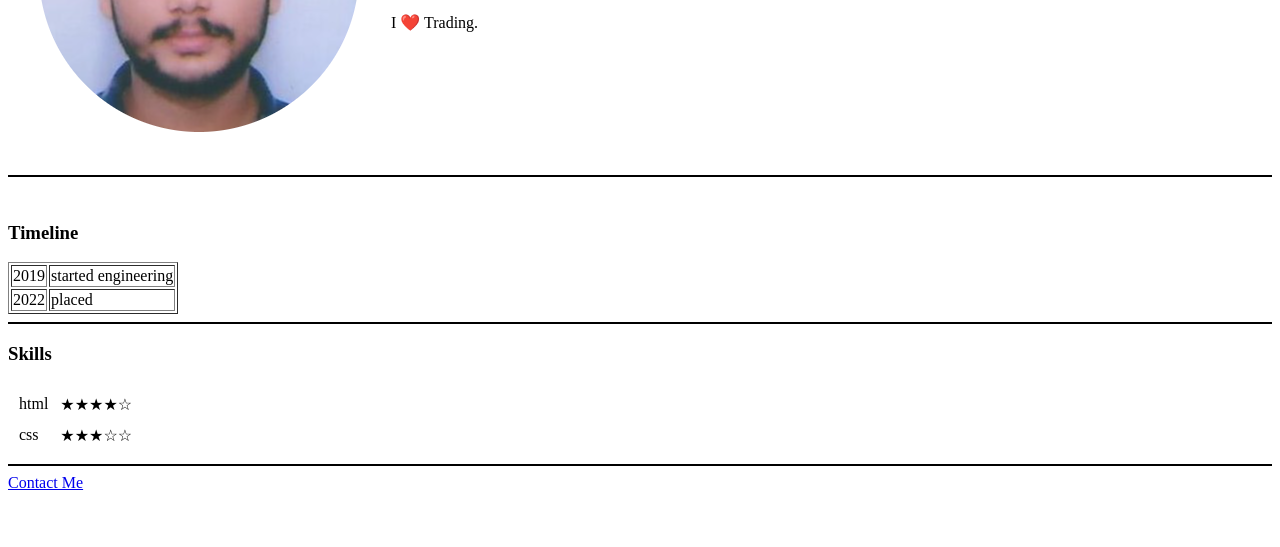
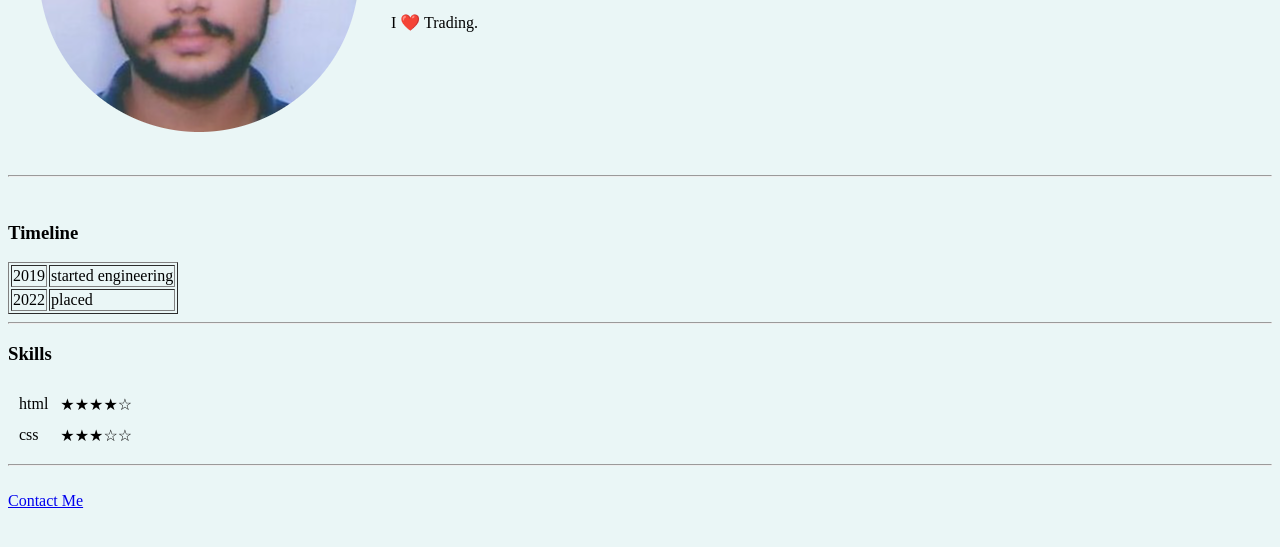
Before and after one commit to Sarwang01/cv, a plain HTML site: page index.html in a window 1280 px wide. Shown: the part 227-774 px from the top of the page. Drawn offline with Linux system fonts and the light colour scheme.

Commit message:
initial upload

```diff
--- a/index.html
+++ b/index.html
@@ -4,6 +4,18 @@
 <head>
   <meta charset="utf-8">
   <title> sarwang</title>
+
+
+  <style>
+
+    body{
+      background-color: #EAF6F6;
+        }
+
+    hr{
+      background-color: white;
+    }
+  </style>
 </head>
 
 <body>
@@ -21,7 +33,7 @@
 
 
 
-<hr color="black"><br>
+<hr><br>
 <h3><strong>Timeline</strong></h3>
 <table border="1">
   <tr>
@@ -33,7 +45,7 @@
     <td>placed</td>
   </tr>
 </table>
-<hr color="black">
+<hr>
 
 <h3>Skills</h3>
 <table cellspacing="10">
@@ -46,8 +58,8 @@
     <td>★★★☆☆</td>
   </tr>
 </table>
-<hr color="black">
-
+<hr >
+<br>
 
 <a href="contact-me.html">Contact Me</a>
 
```
